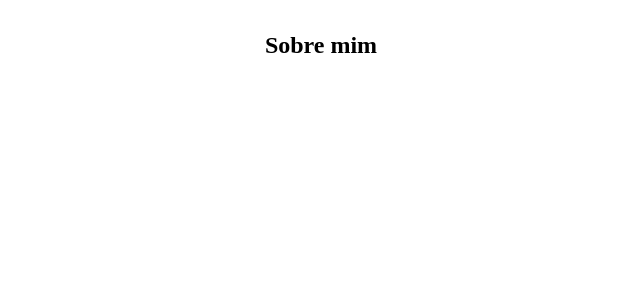
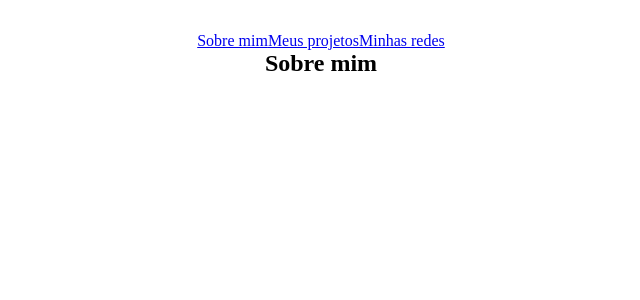
Before and after one commit to joaovictor1516/portifolio, a React (Vite) app: page / in a window 1280 px wide. Shown: the top 300 px of the page, without its empty margins (319-959 px from the left). Built offline with nearby package versions, Linux system fonts and the light colour scheme.

Commit message:
desenvolvimento do header.

```diff
--- a/src/components/header/header.tsx
+++ b/src/components/header/header.tsx
@@ -2,8 +2,18 @@ import "./headerStyle.css";
 
 export function Header(){
     return (
-        <section>
+        <header>
+            <a href="#aboutMe">
+                Sobre mim
+            </a>
 
-        </section>
+            <a href="#myProjects">
+                Meus projetos
+            </a>
+
+            <a href="#myMidias">
+                Minhas redes
+            </a>
+        </header>
     )
 }
```
